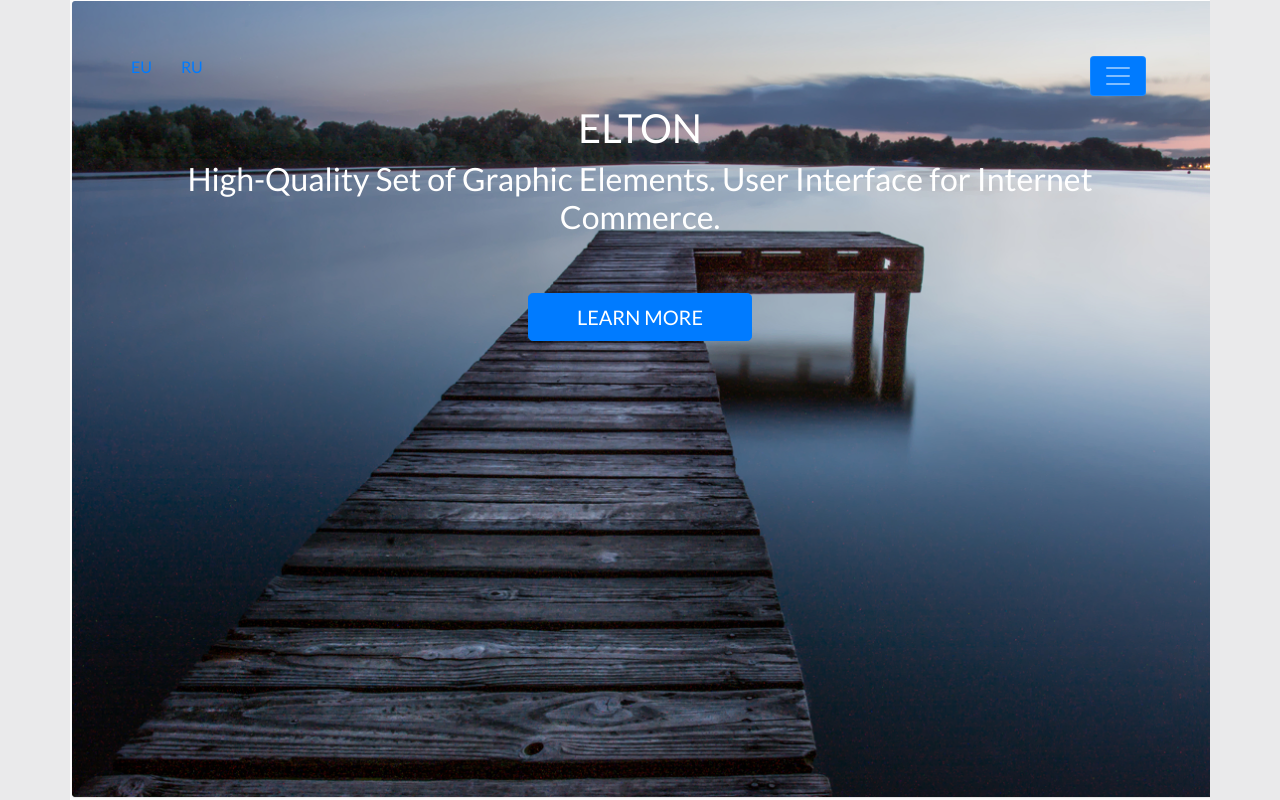
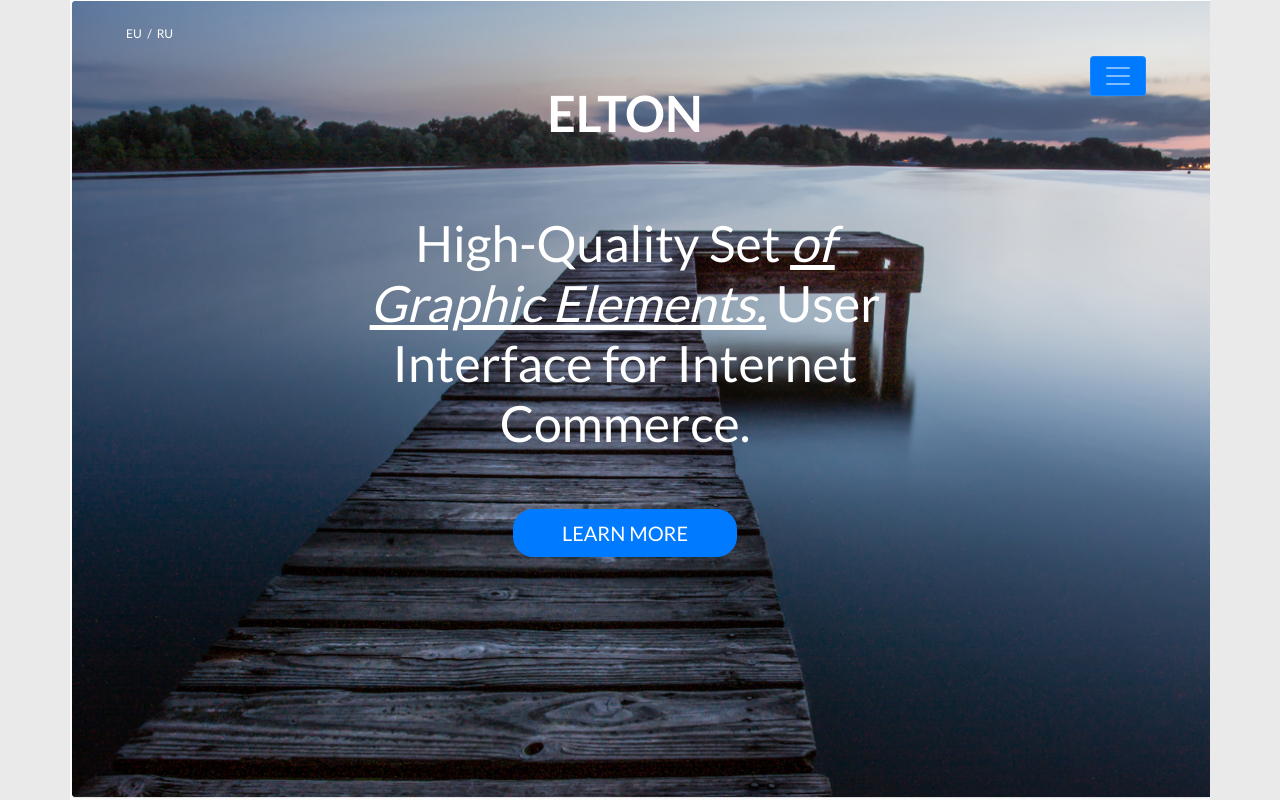
Before and after one commit to timoshuk/bootstrap, a website: page app/index.html in a window 1280 px wide. Shown: the top 800 px of the page. Drawn offline with Linux system fonts and the light colour scheme; a web font is replaced by a local one.

Commit message:
Finish css header block

```diff
--- a/app/index.html
+++ b/app/index.html
@@ -27,9 +27,9 @@
   <body>
     <div id="page-wrapper">
       <header id="home" class="container p-5 mb-5 page-header">
-        <div class="position-absolute lang">
-          <button class="btn btn-link language-btn">EU</button>
-          <button class="btn btn-link language-btn">RU</button>
+        <div class="lang">
+          <a href="#" class="lang__item">EU</a>
+          <a href="#" class="lang__item">RU</a>
         </div>
         <!-- lang -->
         <div class="row">
@@ -39,17 +39,17 @@
                 class="navbar-toggler ml-auto bg-primary"
                 type="button"
                 data-toggle="collapse"
-                data-target="#navbarSupportedContent"
-                aria-controls="navbarSupportedContent"
+                data-target="#navbar"
+                aria-controls="navbar"
                 aria-expanded="false"
                 aria-label="Toggle navigation"
               >
                 <span class="navbar-toggler-icon"></span>
               </button>
 
-              <div class="collapse navbar-collapse" id="navbarSupportedContent">
+              <div class="collapse navbar-collapse" id="navbar">
                 <ul class="navbar-nav text-center main-nav">
-                  <li class="nav-item active">
+                  <li class="nav-item">
                     <a class="nav-link" href="#home">Home</a>
                   </li>
                   <!-- Item -->
@@ -79,17 +79,19 @@
           </div>
         </div>
         <!-- row -->
-        <div class="row">
+        <div class="row header__content">
           <div class="col-md-12 text-center mb-5">
-            <h1 class="page-title">ELTON</h1>
-            <h2 class="page-subtitle">
+            <h1 class="header__title">ELTON</h1>
+            <h2 class="header__subtitle">
               High-Quality Set <span>of Graphic Elements.</span> User Interface
               for Internet Commerce.
             </h2>
           </div>
           <!-- col -->
           <div class="col-md-12 text-center">
-            <button class="btn btn-primary btn-lg px-5 px-3">LEARN MORE</button>
+            <button class="btn btn-primary btn-lg px-5 px-3 heder__button">
+              LEARN MORE
+            </button>
           </div>
         </div>
         <!-- row -->
--- /dev/null
+++ b/app/scss/_header__content.scss
@@ -0,0 +1,28 @@
+.header__content {
+  position: absolute;
+  left: 50%;
+  top: 40%;
+  transform: translate(-50%, -50%);
+  max-width: 700px;
+}
+
+.header__title {
+  font-size: 50px;
+  font-weight: bold;
+  margin-bottom: 70px;
+}
+
+.header__subtitle {
+  font-size: 50px;
+  font-weight: normal;
+  line-height: 1.2;
+
+  & span {
+    font-style: italic;
+    text-decoration: underline;
+  }
+}
+
+.heder__button {
+  border-radius: 20px;
+}
--- /dev/null
+++ b/app/scss/_lang.scss
@@ -0,0 +1,36 @@
+.lang {
+  position: absolute;
+  top: 20px;
+  left: 50px;
+}
+
+.lang__item {
+  position: relative;
+  display: inline-block;
+  color: white;
+  font-size: 12px;
+  font-weight: normal;
+  text-transform: uppercase;
+  padding: 0px;
+  margin-right: 6px;
+  margin-left: 6px;
+
+  &::after {
+    display: inline-block;
+    content: "/";
+    position: absolute;
+    right: -10px;
+  }
+
+  &:last-child::after {
+    display: none;
+  }
+}
+
+.lang__item:hover {
+  color: 009cff;
+  cursor: pointer;
+  &::after {
+    color: #fff;
+  }
+}
--- a/app/scss/_main-nav.scss
+++ b/app/scss/_main-nav.scss
@@ -1,5 +1,26 @@
 .main-nav {
   font-family: var(--ff-second);
-  font-size: 5rem;
+  font-size: 3rem;
   font-weight: 700;
 }
+
+#navbar .nav-link {
+  color: #fff;
+
+  &:hover {
+    color: rgba(255, 255, 255, 0.5);
+  }
+}
+
+#navbar {
+  z-index: 999;
+  position: fixed;
+  top: 0;
+  left: 0;
+  width: 100vw;
+  background: rgba(0, 0, 0, 0.8);
+}
+
+.navbar-toggler {
+  z-index: 9999;
+}
--- a/app/scss/styles.scss
+++ b/app/scss/styles.scss
@@ -1,4 +1,6 @@
 @import "fonts";
 @import "main";
 @import "page-header";
+@import "lang";
 @import "main-nav";
+@import "header__content";
```
Also changed, not shown: app/css/styles.css, 1 other file.
